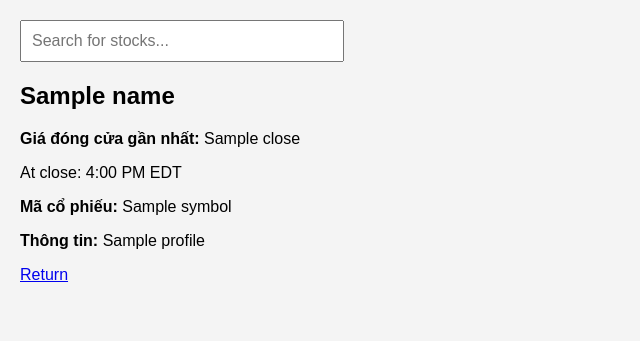
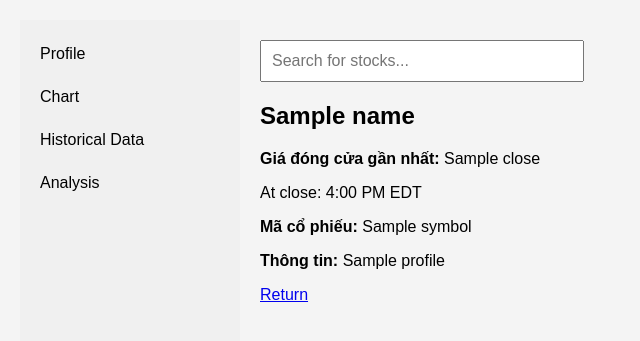
Before and after one commit to Monkey-D-Luc/Realtime-Stock-Price-Tracker, a Django app: template Project/search/templates/stock.html in a window 1280 px wide. Shown: the top 341 px of the page, without its empty margins (0-640 px from the left). Run offline with Django 5.2, Linux system fonts and the light colour scheme; the template is opened without the code that fills it: most values are stand-ins (such as "Sample title", 1, 10 or a date in 2020); parts of the project's set-up code (start-up, migrations or seed data) failed here and were passed over.

Commit message:
thêm side bar

```diff
--- a/Project/search/static/script.js
+++ b/Project/search/static/script.js
@@ -38,7 +38,7 @@ document.addEventListener('DOMContentLoaded', function () {
             const symbol = event.target.dataset.symbol;
             fetchStockDetail(symbol);
             setInterval(() => fetchStockDetail(symbol), 60000);
-            window.location.href = `/Profile/${symbol}/`;
+            window.location.href = `/${symbol}/profile/`;
         }
     });
 });
--- /dev/null
+++ b/Project/search/templates/base.html
@@ -0,0 +1,28 @@
+
+<!DOCTYPE html>
+<html lang="vi">
+<head>
+    <meta charset="UTF-8">
+    <meta name="viewport" content="width=device-width, initial-scale=1.0">
+    <title>{% block title %}Trang của tôi{% endblock %}</title>
+    <style>
+        body { font-family: Arial, sans-serif; margin: 0; padding: 0; }
+        .sidebar { width: 200px; background-color: #f0f0f0; padding: 10px; position: fixed; height: 100%; }
+        .sidebar a { display: block; padding: 10px; color: black; text-decoration: none; border-radius: 4px; margin: 5px 0; }
+        .sidebar a:hover { background-color: #d0e0f0; }
+        .active { background-color: #a0c0e0; }
+        .content { margin-left: 220px; padding: 20px; }
+    </style>
+</head>
+<body>
+    <div class="sidebar">
+        <a href="/profile" class="{% if request.path == '/profile' %}active{% endif %}">Profile</a>
+        <a href="/chart" class="{% if request.path == '/chart' %}active{% endif %}">Chart</a>
+        <a href="/historical-data" class="{% if request.path == '/historical-data' %}active{% endif %}">Historical Data</a>
+        <a href="/analysis" class="{% if request.path == '/analysis' %}active{% endif %}">Analysis</a>
+    </div>
+    <div class="content">
+        {% block content %}{% endblock %}
+    </div>
+</body>
+</html>
--- a/Project/search/templates/stock.html
+++ b/Project/search/templates/stock.html
@@ -1,27 +1,44 @@
+<!-- templates/search_detail.html -->
+{% extends "base.html" %}
 {% load static %}
-<!DOCTYPE html>
-<html lang="en">
-<head>
-    <meta charset="UTF-8">
-    <meta name="viewport" content="width=device-width, initial-scale=1.0">
-    <title>Stock Search</title>
-    <link rel="stylesheet" href="{% static 'style.css' %}">
 
-</head>
-<body>
+{% block title %}Stock Search{% endblock %}
+
+{% block content %}
 <div class="search-container">
     <input type="text" id="search-box" placeholder="Search for stocks...">
-        <div id="search-results">
+    <div id="search-results"></div>
+    <link rel="stylesheet" href="{% static 'style.css' %}">
 </div>
-    </div>
+
 <main id="stock-detail">
     <h2 id="company-name">{{ name }}</h2>
     <p><strong>Giá đóng cửa gần nhất:</strong> <span id="close-price">{{ close }}</span></p>
-        <p3>At close: 4:00 PM EDT</p3>
+    <p>At close: 4:00 PM EDT</p>
     <p><strong>Mã cổ phiếu:</strong> <span id="stock-symbol">{{ symbol }}</span></p>
-        <p><strong>Thông tin:</strong> <span >{{ profile }}</span></p>
+    <p><strong>Thông tin:</strong> <span>{{ profile }}</span></p>
     <a href="/" class="btn">Return</a>
 </main>
+{% endblock %}
+
+{% block extra_js %}
 <script src="{% static 'script.js' %}"></script>
-</body>
-</html>
+<script>
+    document.getElementById('search-box').addEventListener('input', function() {
+        let query = this.value;
+        if (query.length > 2) {
+            fetch(`/search_api?query=${query}`)
+                .then(response => response.json())
+                .then(data => {
+                    let resultsContainer = document.getElementById('search-results');
+                    resultsContainer.innerHTML = '';
+                    data.results.forEach(stock => {
+                        let item = document.createElement('div');
+                        item.textContent = stock.name + ' (' + stock.symbol + ')';
+                        resultsContainer.appendChild(item);
+                    });
+                });
+        }
+    });
+</script>
+{% endblock %}
--- a/Project/search/urls.py
+++ b/Project/search/urls.py
@@ -4,6 +4,8 @@ from . import views
 urlpatterns = [
     path('', views.index, name='index'),
     path('search/', views.search_stock, name='search_stock'),
-    path('Profile/<str:symbol>/', views.stock_detail, name='stock_detail'),
-    #path('<str:symbol>/profile/',views.p)
+    path('<str:symbol>/profile/', views.stock_detail, name='stock_detail'),
+    #path('chart', views.chart_view, name='chart'),
+    #path('historical-data', views.historical_data_view, name='historical-data'),
+    #path('analysis', views.analysis_view, name='analysis'),
 ]
```
Lines whose indentation alone changed are shown as unchanged.
